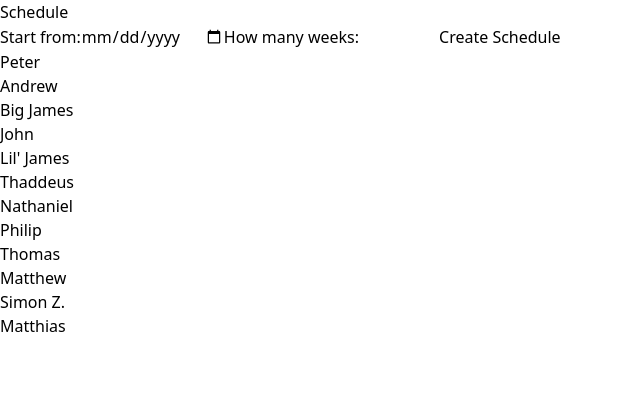
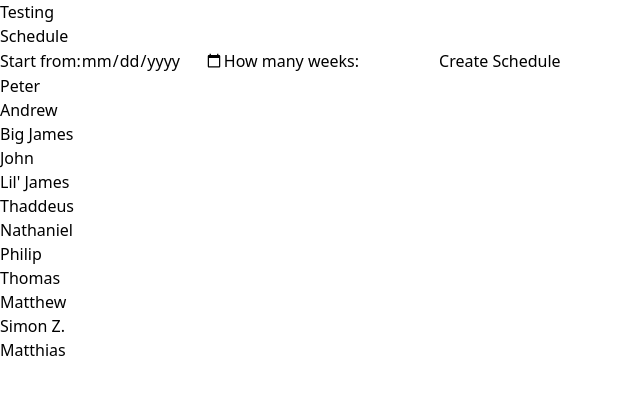
Before and after one commit to EmmanuelR21/schedule-creator, a React (Vite) app: page / in a window 1280 px wide. Shown: the top 394 px of the page, without its empty margins (0-640 px from the left). Built offline with nearby package versions, Linux system fonts and the light colour scheme.

Commit message:
installed and implemented react-router

```diff
--- a/package.json
+++ b/package.json
@@ -11,7 +11,8 @@
   },
   "dependencies": {
     "react": "^18.2.0",
-    "react-dom": "^18.2.0"
+    "react-dom": "^18.2.0",
+    "react-router-dom": "^6.21.1"
   },
   "devDependencies": {
     "@types/react": "^18.2.15",
--- a/src/App.jsx
+++ b/src/App.jsx
@@ -1,19 +1,14 @@
-import { useContext } from "react";
-import ScheduleGrid from "./ScheduleGrid";
-import CreateScheduleForm from "./CreateScheduleForm";
-import Context from "./Context/Context";
-import ListOfServers from "./ListOfServers";
+import { Route, Routes } from "react-router-dom";
+import ScheduleCreator from "./pages/ScheduleCreator";
 
 export default function App() {
-  const { buttonClicked } = useContext(Context)
 
   return (
     <>
-      <h1 className="flex justify-center p-5">Schedule</h1>
-      <div>
-        {buttonClicked ? <ScheduleGrid /> : <CreateScheduleForm />}
-        <ListOfServers />
-      </div>
+      <h1>Testing</h1>
+      <Routes>
+        <Route path="/" element={<ScheduleCreator />} />
+      </Routes>
     </>
   );
 }
--- a/src/main.jsx
+++ b/src/main.jsx
@@ -3,11 +3,14 @@ import ReactDOM from 'react-dom/client'
 import App from './App.jsx'
 import "./index.css"
 import ContextProvider from './Context/ContextProvider.jsx'
+import { BrowserRouter } from 'react-router-dom'
 
 ReactDOM.createRoot(document.getElementById('root')).render(
   <React.StrictMode>
-    <ContextProvider>
-      <App />
-    </ContextProvider>
+    <BrowserRouter>
+      <ContextProvider>
+        <App />
+      </ContextProvider>
+    </BrowserRouter>
   </React.StrictMode>,
 )
```
Also changed, not shown: 1 other file (tests, documents, lock files or other folders).
